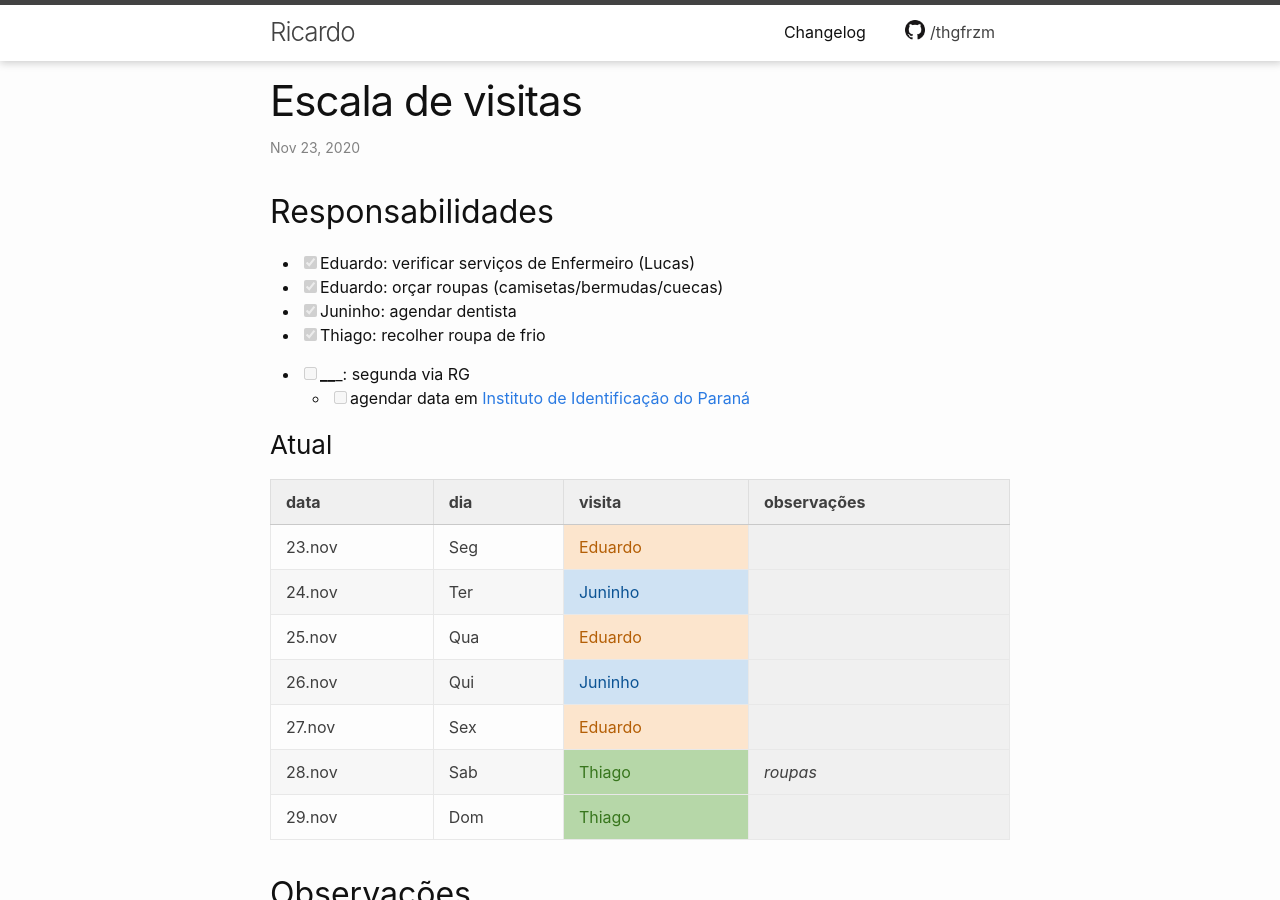
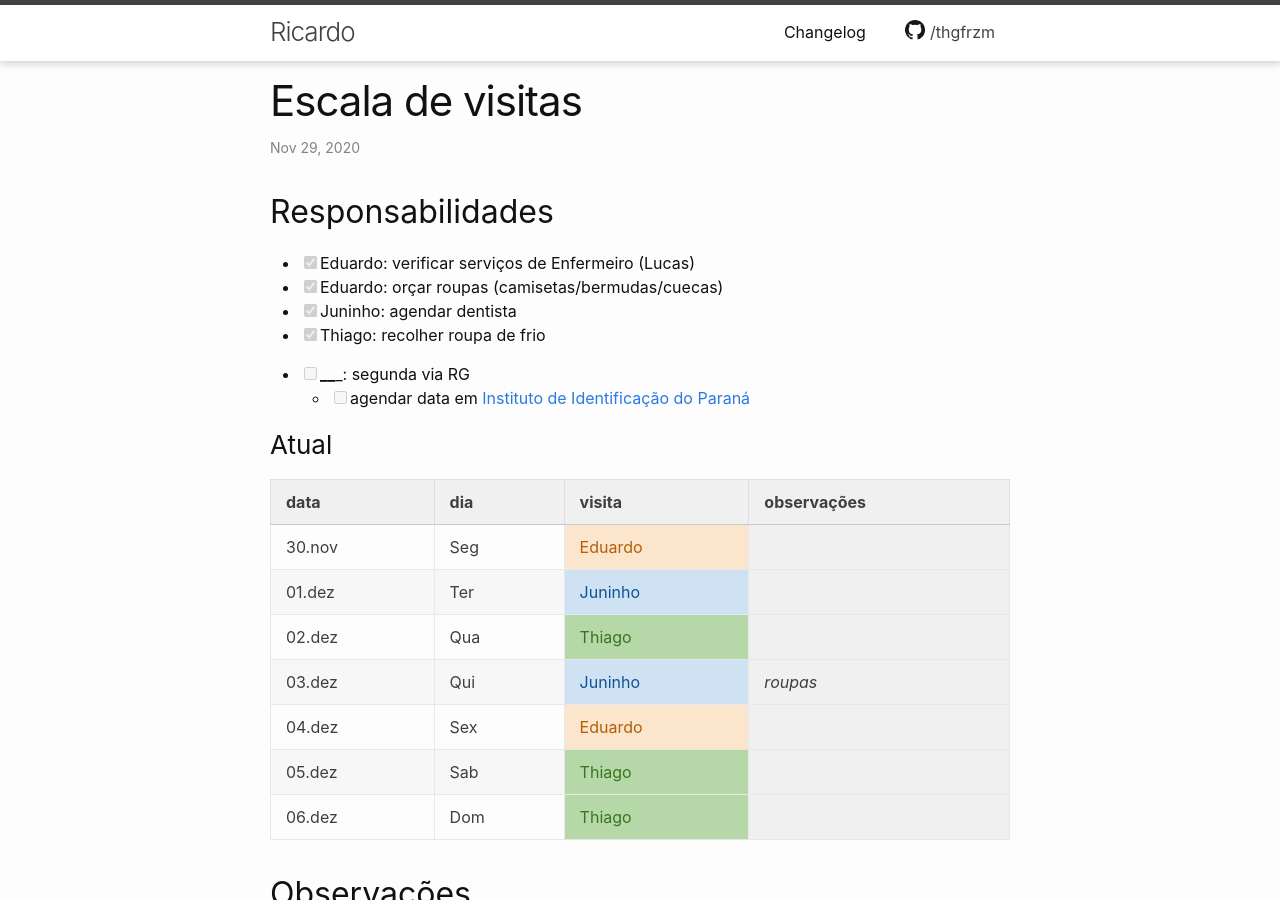
Before and after one commit to thgfrzm/ricardo, a Jekyll site: the page built from _posts/2018-12-23-escala-visitas.markdown, in a window 1280 px wide and 900 px high. Built offline with Jekyll 4.4.1, drawn with Linux system fonts in a browser that asks for light colours; some of the changed text lies outside the part shown.

Commit message:
Update 2018-12-23-escala-visitas.markdown

```diff
--- a/_posts/2018-12-23-escala-visitas.markdown
+++ b/_posts/2018-12-23-escala-visitas.markdown
@@ -1,7 +1,7 @@
 ---
 layout: post
 title:  "Escala de visitas"
-date:   2020-11-23 06:30:00 -0300
+date:   2020-11-29 17:30:00 -0300
 categories: agenda
 ---
 
@@ -19,13 +19,13 @@
 
 | data   | dia | visita  | observações |
 | ------ | --- | ------- | ----------- |
-| 23.nov | Seg | Eduardo |             |
-| 24.nov | Ter | Juninho |             |
-| 25.nov | Qua | Eduardo |             |
-| 26.nov | Qui | Juninho |             |
-| 27.nov | Sex | Eduardo |             |
-| 28.nov | Sab | Thiago  | _roupas_    |
-| 29.nov | Dom | Thiago  |             |
+| 30.nov | Seg | Eduardo |             |
+| 01.dez | Ter | Juninho |             |
+| 02.dez | Qua | Thiago  |             |
+| 03.dez | Qui | Juninho | _roupas_    |
+| 04.dez | Sex | Eduardo |             |
+| 05.dez | Sab | Thiago  |             |
+| 06.dez | Dom | Thiago  |             |
 
 
 ## Observações
@@ -737,3 +737,10 @@
 | 20.nov    | Sex | Thiago*     |                     |
 | 21.nov    | Sab | Thiago      |                     |
 | 22.nov    | Dom | Eduardo     | _roupas_            |
+| 23.nov    | Seg | Eduardo     |                     |
+| 24.nov    | Ter | Juninho     |                     |
+| 25.nov    | Qua | Eduardo     |                     |
+| 26.nov    | Qui | Juninho     |                     |
+| 27.nov    | Sex | Eduardo     |                     |
+| 28.nov    | Sab | Thiago      | _roupas_            |
+| 29.nov    | Dom | Thiago      |                     |
```
